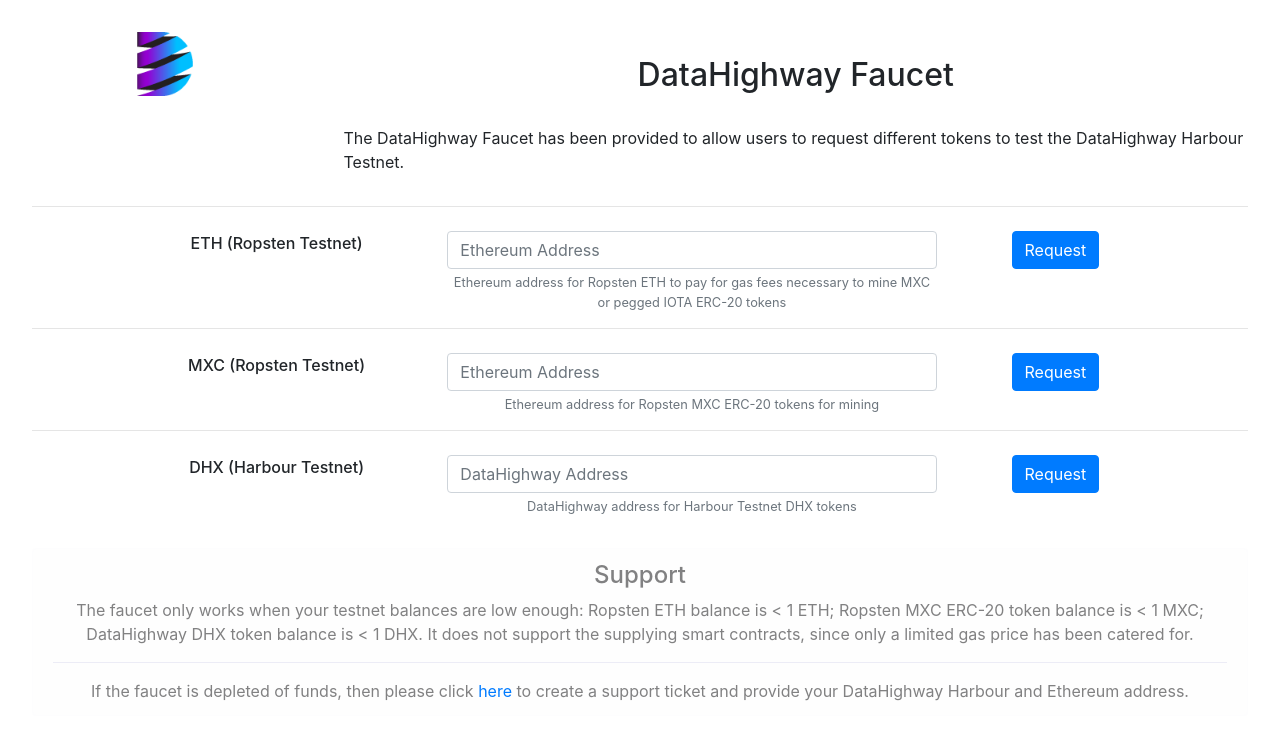
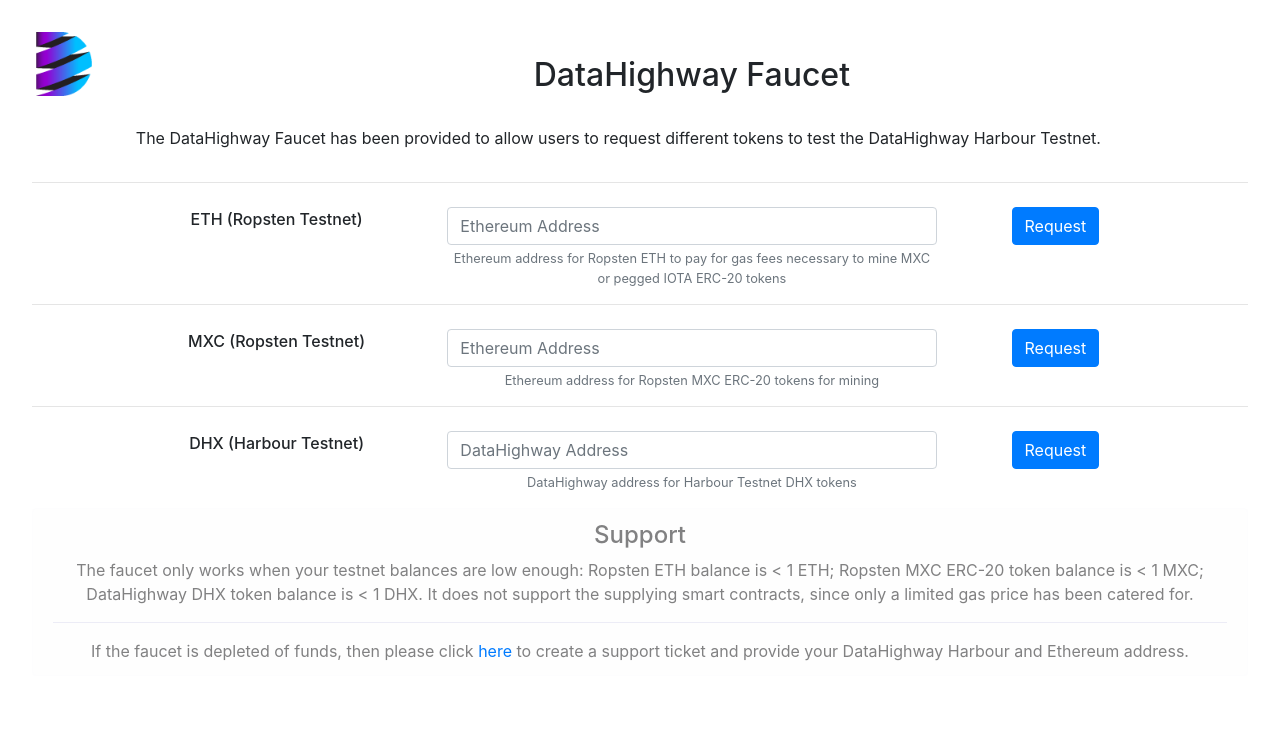
Before and after one commit to DataHighway-DHX/faucet, a React (Create React App) app in the folder client/: page / in a window 1280 px wide. Shown: the top 740 px of the page. Built offline with nearby package versions, Linux system fonts and the light colour scheme.

Commit message:
fix notifications

```diff
--- a/client/src/App.js
+++ b/client/src/App.js
@@ -101,7 +101,7 @@
     return (
       <Container fluid className="App">
         <Row className="justify-content-md-center">
-          <Col xs={12} md={3}>
+          <Col xs={12} md={1}>
             <a target="_blank" rel="noopener noreferrer" href="https://datahighway.com">
               <img
                 width={64}
@@ -112,7 +112,7 @@
               />
             </a>
           </Col>
-          <Col xs={12} md={9} className="mt-4">
+          <Col xs={12} md={11} className="mt-4">
             <h2>DataHighway Faucet</h2><br />
             <p className="media-body-description">
               The DataHighway Faucet has been provided to allow users to request different tokens to test the DataHighway Harbour Testnet.
@@ -121,6 +121,16 @@
         </Row>
         <Row className="justify-content-md-center">
           <Col>
+            { responseMsg || responseTx ? (
+                <Row className="justify-content-md-center">
+                  <Col xs={12} md={12}>
+                    <Alert variant="info">
+                      {responseMsg} {responseTx ? <a target="_new" href={responseTx}>View Transaction</a> : null}
+                    </Alert>
+                  </Col>
+                </Row>
+              ) : null
+            }
             <hr className="mb-4" />
             <Form onSubmit={this.handleSubmitRequestEth}>
               <Form.Group controlId="formRequestEth">
@@ -195,11 +205,6 @@
                 </Row>
               </Form.Group>
             </Form>
-            <Row className="justify-content-md-center">
-              <Col xs={12} md={12}>
-                <p>{responseMsg} {responseTx ? <a target="_new" href={responseTx}>View Transaction</a> : null}</p>
-              </Col>
-            </Row>
           </Col>
         </Row>
         <Row className="justify-content-md-center">
```
